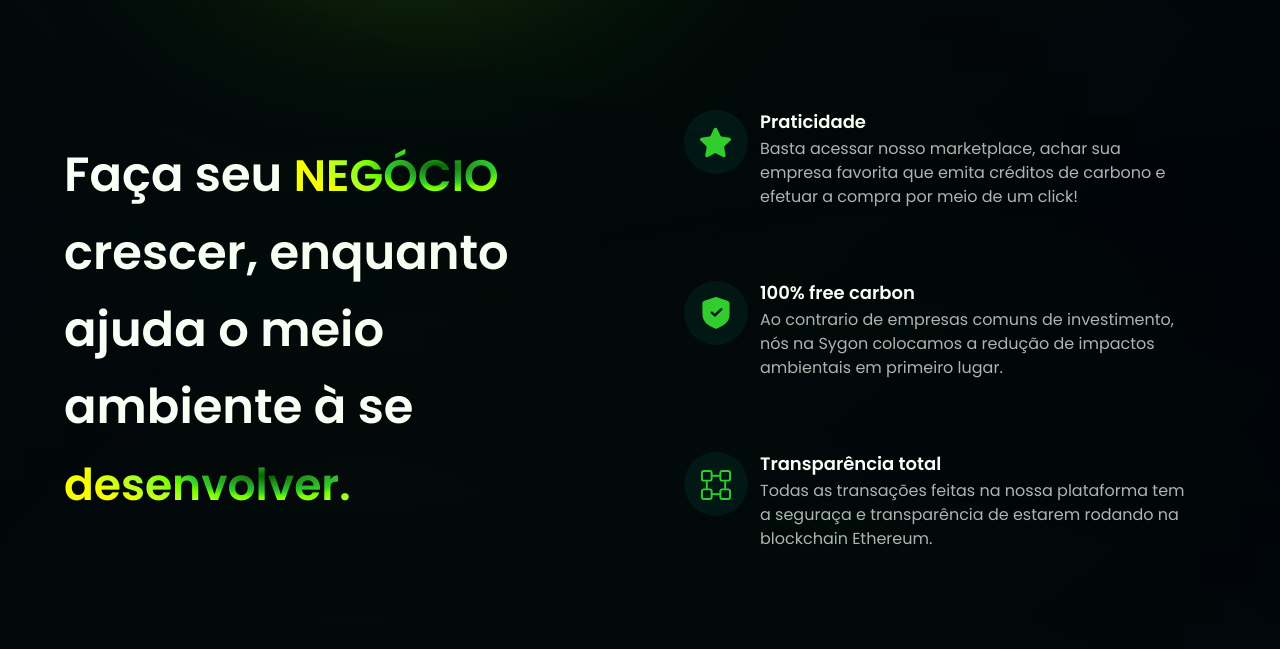
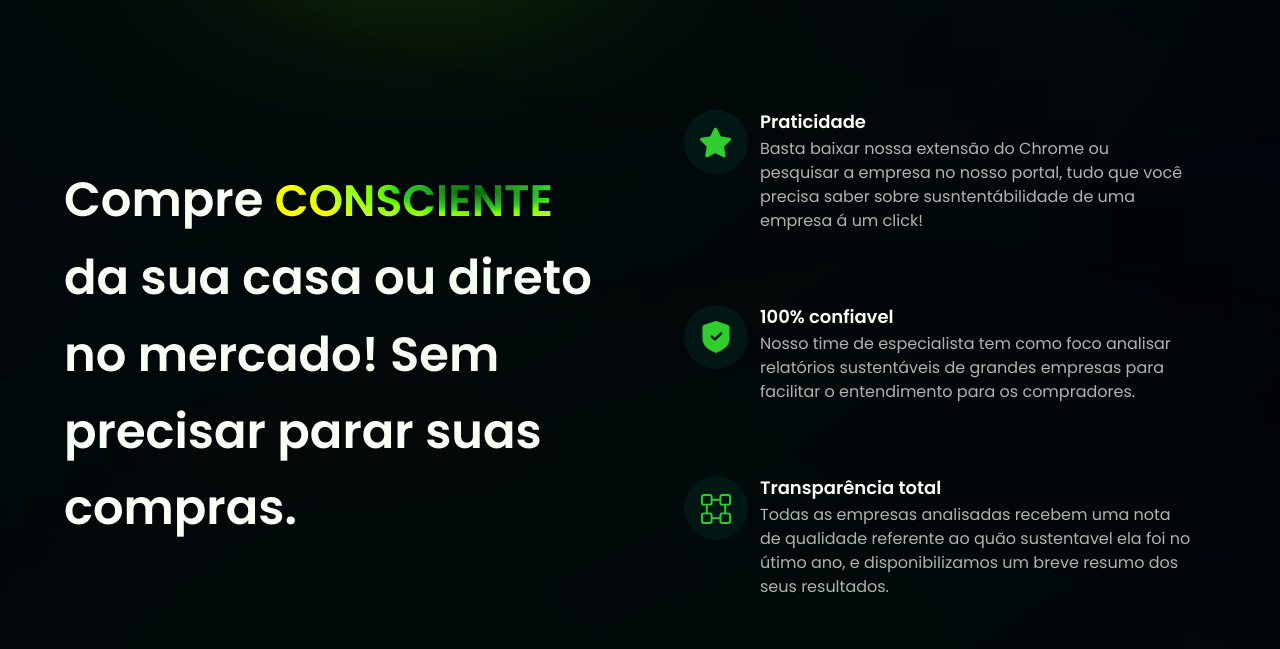
Before and after one commit to kiqsmg/Sygon, a React (Vite) app in the folder landingPage/Sygo_landingPage/: page / in a window 1280 px wide. Shown: the part 1420-2069 px from the top of the page. Built offline with nearby package versions, Linux system fonts and the light colour scheme.

Commit message:
Edit the Business section

```diff
--- a/landingPage/Sygo_landingPage/src/components/Business.jsx
+++ b/landingPage/Sygo_landingPage/src/components/Business.jsx
@@ -23,7 +23,7 @@ const Business = () => {
     <section id="bot" className={layout.section}>
         <div className={layout.sectionInfo}>
             <h2 className={styles.heading2}>
-                Faça seu <span className="text-gradient text-[44px]">NEGÓCIO</span> crescer, enquanto ajuda o meio<br className="sm:block hidden" /> ambiente à se<span className="text-gradient text-[44px]"> desenvolver.</span>
+                Compre <span className="text-gradient text-[44px]">CONSCIENTE</span>  da sua casa ou direto no mercado! Sem precisar parar suas compras.
             </h2>
         </div>
 
--- a/landingPage/Sygo_landingPage/src/constants/index.js
+++ b/landingPage/Sygo_landingPage/src/constants/index.js
@@ -32,21 +32,21 @@ export const features = [
     icon: star,
     title: "Praticidade",
     content:
-      "Basta acessar nosso marketplace, achar sua empresa favorita que emita créditos de carbono e efetuar a compra por meio de um click!",
+      "Basta baixar nossa extensão do Chrome ou pesquisar a empresa no nosso portal, tudo que você precisa saber sobre susntentábilidade de uma empresa á um click!",
   },
   {
     id: "feature-2",
     icon: shield,
-    title: "100% free carbon",
+    title: "100% confiavel",
     content:
-      "Ao contrario de empresas comuns de investimento, nós na Sygon colocamos a redução de impactos ambientais em primeiro lugar.",
+      "Nosso time de especialista tem como foco analisar relatórios sustentáveis de grandes empresas para facilitar o entendimento para os compradores.",
   },
   {
     id: "feature-3",
     icon: blockchain,
     title: "Transparência total",
     content:
-      "Todas as transações feitas na nossa plataforma tem a seguraça e transparência de estarem rodando na blockchain Ethereum.",
+      "Todas as empresas analisadas recebem uma nota de qualidade referente ao quão sustentavel ela foi no útimo ano, e disponibilizamos um breve resumo dos seus resultados.",
   },
 ];
 
```
